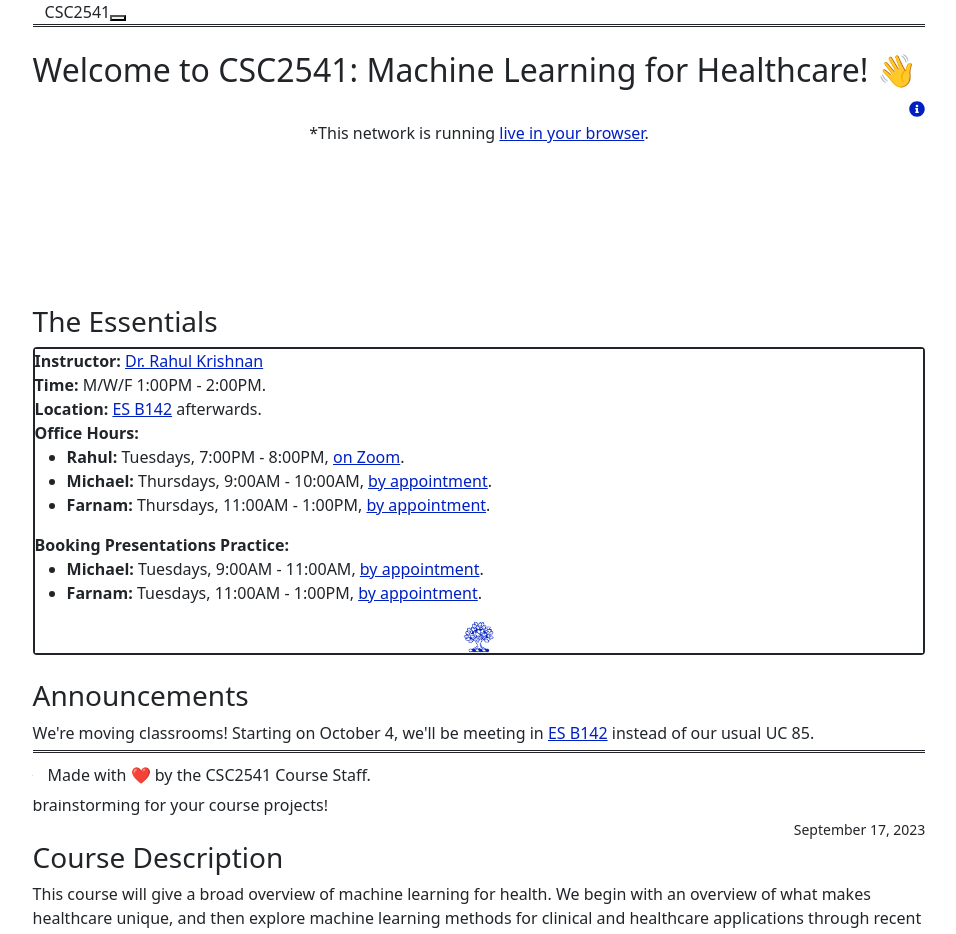
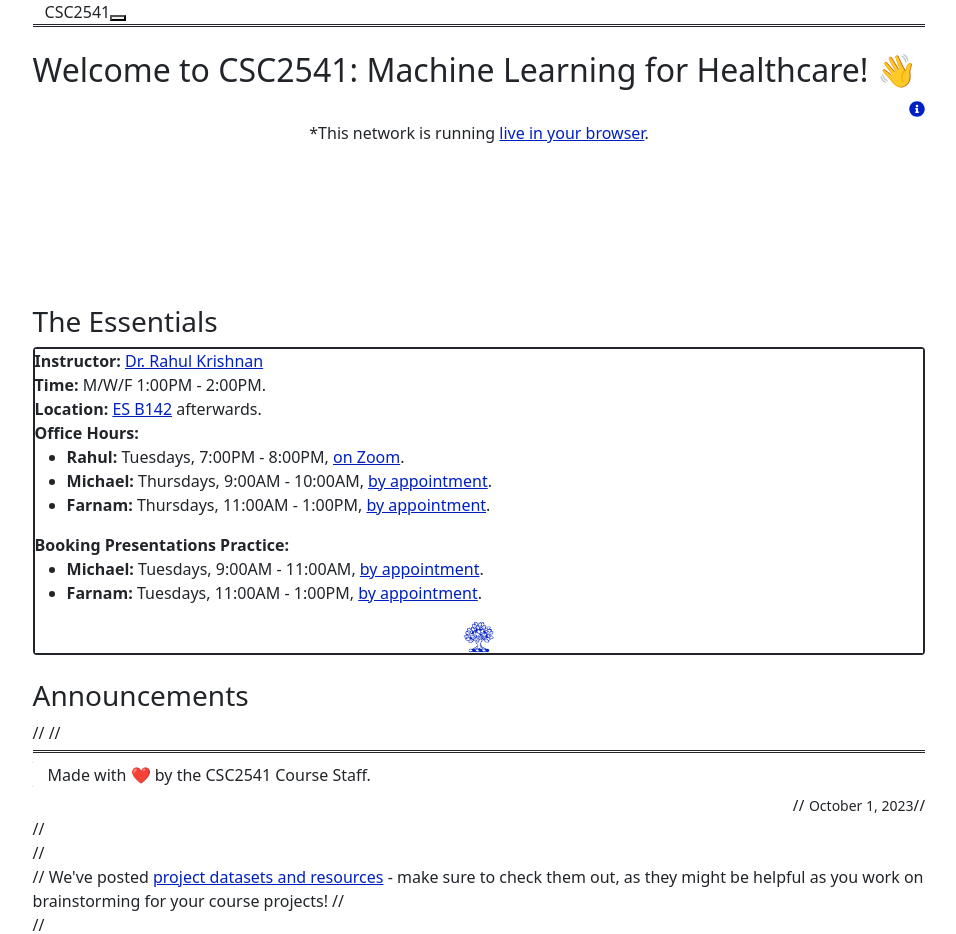
Before and after one commit to csc2541-2023/csc2541-2023.github.io, a Next.js app: page / in a window 1280 px wide. Shown: the top 934 px of the page, without its empty margins (161-1117 px from the left). Built offline with nearby package versions, Linux system fonts and the light colour scheme; some icons are missing; what @tailwindcss/typography would draw is missing.

Commit message:
Test deploy workflow

```diff
--- a/pages/index.js
+++ b/pages/index.js
@@ -24,21 +24,21 @@ export default function Home() {
           <br></br>
 
           <h3>Announcements</h3>
-          {/* Alert for checking out project resources. */}
-          <Alert variant="info">
-            We're moving classrooms! Starting on October 4, we'll be meeting in <a href="https://goo.gl/maps/S1q3m7v3T1e76r826" target="_blank">ES B142</a> instead of our usual UC 85.
-            <br></br>
-            <div align="right">
-              <small>October 1, 2023</small>
-            </div>
-          </Alert>
-          <Alert variant="info">
-            We've posted <Alert.Link href="/projectresources">project datasets and resources</Alert.Link> - make sure to check them out, as they might be helpful as you work on brainstorming for your course projects!
-            <br></br>
-            <div align="right">
-              <small>September 17, 2023</small>
-            </div>
-          </Alert>
+          // {/* Alert for checking out project resources. */}
+          // <Alert variant="info">
+          //   We're moving classrooms! Starting on October 4, we'll be meeting in <a href="https://goo.gl/maps/S1q3m7v3T1e76r826" target="_blank">ES B142</a> instead of our usual UC 85.
+          //   <br></br>
+          //   <div align="right">
+          //     <small>October 1, 2023</small>
+          //   </div>
+          // </Alert>
+          // <Alert variant="info">
+          //   We've posted <Alert.Link href="/projectresources">project datasets and resources</Alert.Link> - make sure to check them out, as they might be helpful as you work on brainstorming for your course projects!
+          //   <br></br>
+          //   <div align="right">
+          //     <small>September 17, 2023</small>
+          //   </div>
+          // </Alert>
 
           <h3>Course Description</h3>
           <CourseDescription/>
```
